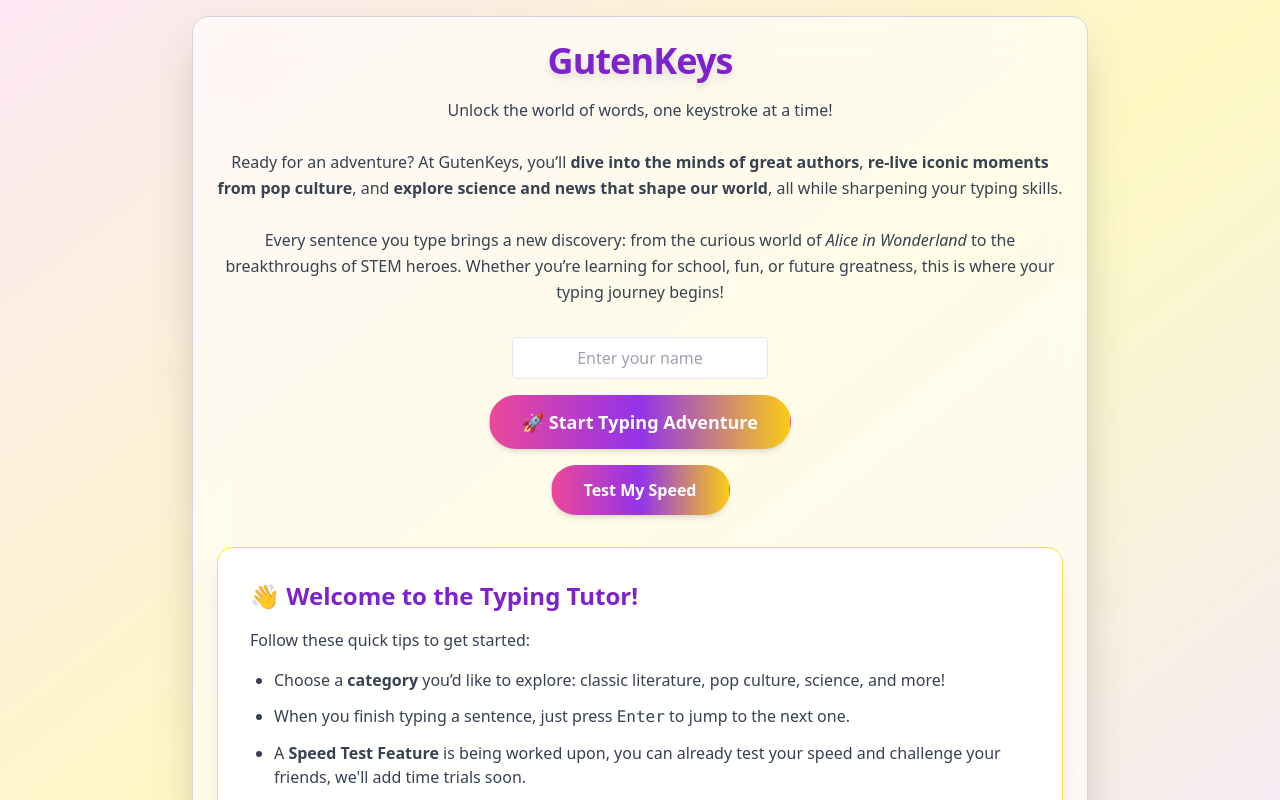
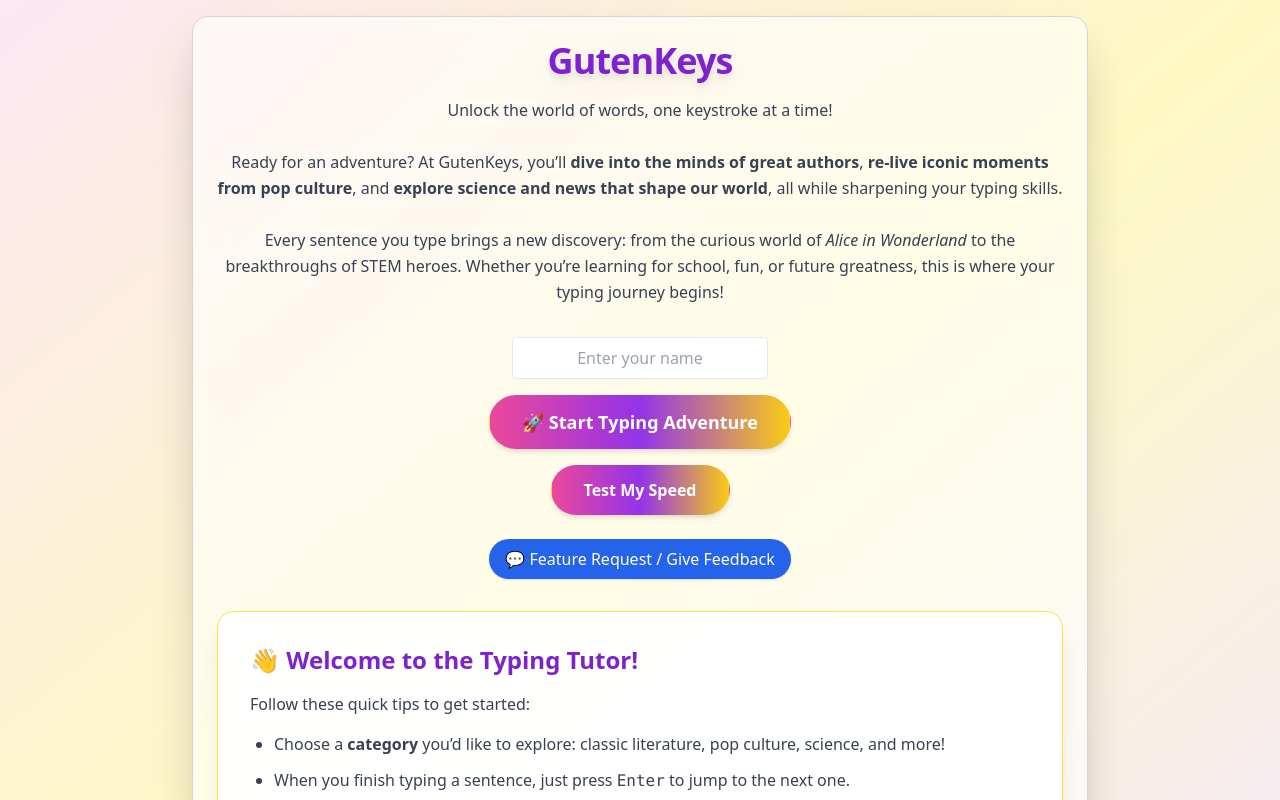
Before and after one commit to Bingeljell/typing-tutor-app, a React (Vite) app: page / in a window 1280 px wide. Shown: the top 800 px of the page. Built offline with nearby package versions, Linux system fonts and the light colour scheme.

Commit message:
chore: added link to feedback form

```diff
--- a/src/components/Landing.jsx
+++ b/src/components/Landing.jsx
@@ -65,6 +65,14 @@
             Test My Speed
           </button>
           </form>
+          <a
+            href="https://forms.gle/v5MPkP3fuWd1W9L36"
+            target="_blank"
+            rel="noopener noreferrer"
+            className="inline-block mt-6 bg-blue-600 text-white px-4 py-2 rounded-full shadow hover:bg-blue-700 transition"
+          >
+            💬 Feature Request / Give Feedback
+          </a>
           <div className="bg-white/90 backdrop-blur-lg border border-yellow-300 rounded-2xl shadow-xl p-8 max-w-4xl mx-auto mt-8 text-left transition-transform hover:scale-[1.01]">
 
           <h3 className="sm:text-2xl font-bold text-purple-700 mb-4">👋 Welcome to the Typing Tutor!</h3>
```
